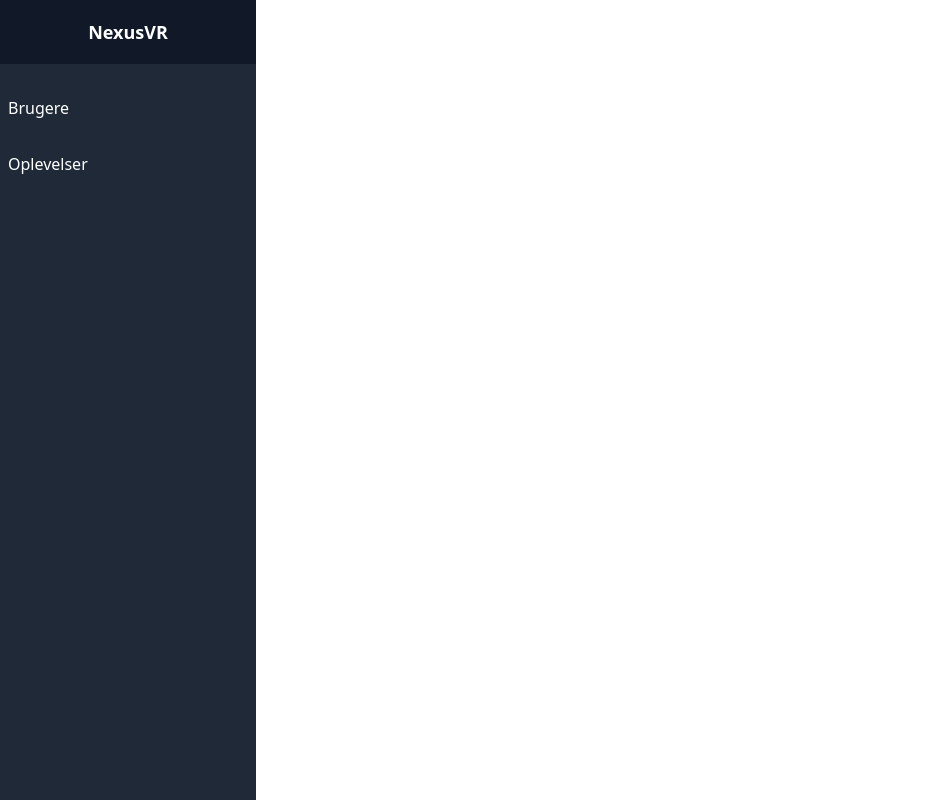
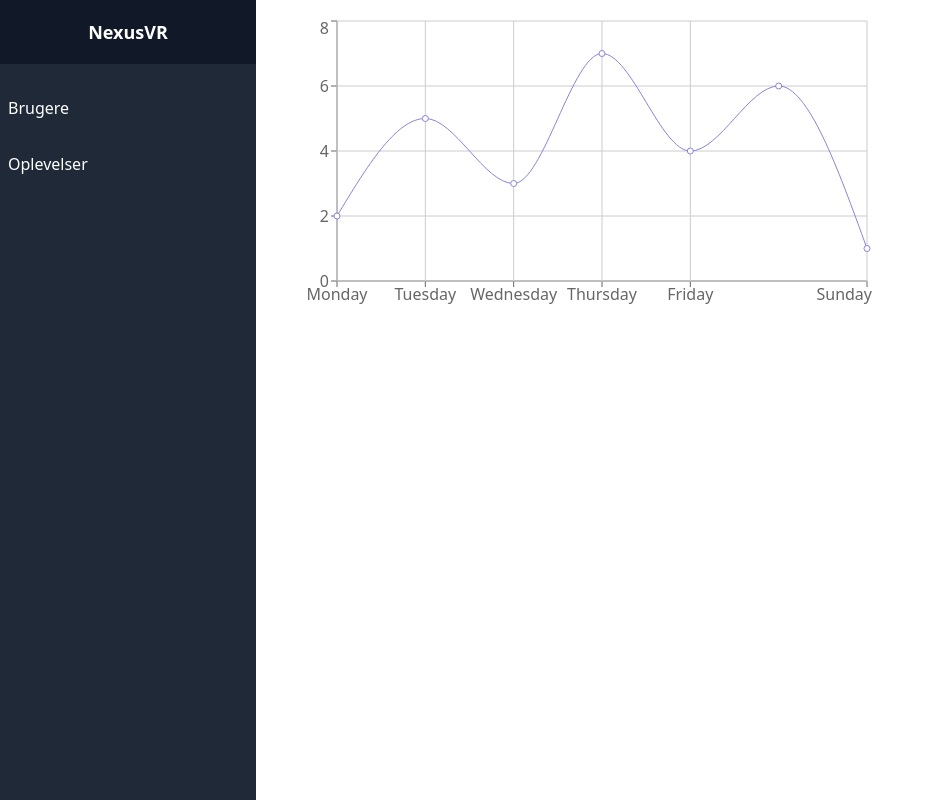
Before and after one commit to 4-Semester/nexus_vr_website, a React (Create React App) app: page /Chart in a window 1280 px wide. Shown: the whole page, without its empty margins (0-935 px from the left). Built offline with nearby package versions, Linux system fonts and the light colour scheme.

Commit message:
loginform, routing and graph component

```diff
--- a/package.json
+++ b/package.json
@@ -15,6 +15,7 @@
     "react-dom": "^18.2.0",
     "react-router-dom": "^6.8.2",
     "react-scripts": "^5.0.1",
+    "recharts": "^2.5.0",
     "web-vitals": "^2.1.4"
   },
   "scripts": {
--- a/src/App.js
+++ b/src/App.js
@@ -4,6 +4,8 @@ import { Route, Routes} from "react-router-dom";
 import Experience from './Components/Experience/Experience';
 import Users from './Components/Users/Users';
 import RegisterForm from './Components/Forms/RegisterForm';
+import LoginForm from './Components/Forms/LoginForm';
+import SimpleLineChart from './Components/chart';
 
 export default function App() {
   return (
@@ -17,8 +19,10 @@ export default function App() {
       <main className="flex-grow p-4">
         <Routes>
         <Route path="/Users" element={<Users/>} />
+          <Route path="/" element={<LoginForm/>} />
           <Route path="/Experience" element={<Experience/>} />
           <Route path="/Register" element={<RegisterForm/>} />
+          <Route path="/Chart" element={<SimpleLineChart/>} />
         </Routes>
       </main>
     </div>
--- a/src/Components/Forms/LoginForm.js
+++ b/src/Components/Forms/LoginForm.js
@@ -0,0 +1,44 @@
+import { useState } from 'react';
+import axios from 'axios';
+
+function LoginForm (){
+    const [formData, setFormData] = useState({
+        email: '',
+        password: ''
+    });
+
+    const handleChange = (e) => {
+        const {name, value} = e.target;
+        setFormData((prevFormData) => ({
+            ...prevFormData,
+            [name]: value
+        }));
+    };
+
+    const handleSubmit = async (e) => {
+        e.preventDefault();
+        try {
+            const response = await axios.post('https://api.nexusvr.tech/login', {
+                email: formData.email,
+                password: formData.password
+            });
+            console.log(response.data);
+        } catch (error) {
+            console.error('Error submitting form:', error);
+        }
+    };
+
+
+    return(
+        <div>
+        <h1>Login</h1>
+        <form onSubmit={handleSubmit}>
+            <input type='text' placeholder='email' onChange={handleChange}></input>
+            <input type='password' placeholder='password' onChange={handleChange}></input>
+            <button type='submit'>Login</button>
+        </form>
+        </div>
+    );
+}
+
+export default LoginForm;
--- /dev/null
+++ b/src/Components/chart.js
@@ -0,0 +1,26 @@
+import React from 'react';
+import { LineChart, Line, XAxis, YAxis, CartesianGrid, Tooltip} from 'recharts';
+
+const data = [
+  { name: 'Monday', clicks: 2 },
+  { name: 'Tuesday', clicks: 5 },
+  { name: 'Wednesday', clicks: 3 },
+  { name: 'Thursday', clicks: 7 },
+  { name: 'Friday', clicks: 4 },
+  { name: 'Saturday', clicks: 6 },
+  { name: 'Sunday', clicks: 1 }
+];
+
+const SimpleLineChart = () => {
+  return (
+    <LineChart width={600} height={300} data={data}>
+      <XAxis dataKey="name" />
+      <YAxis />
+      <CartesianGrid stroke="#ccc" />
+      <Tooltip />
+      <Line type="monotone" dataKey="clicks" stroke="#8884d8" />
+    </LineChart>
+  );
+}
+
+export default SimpleLineChart;
```
Also changed, not shown: 1 other file (tests, documents, lock files or other folders).
